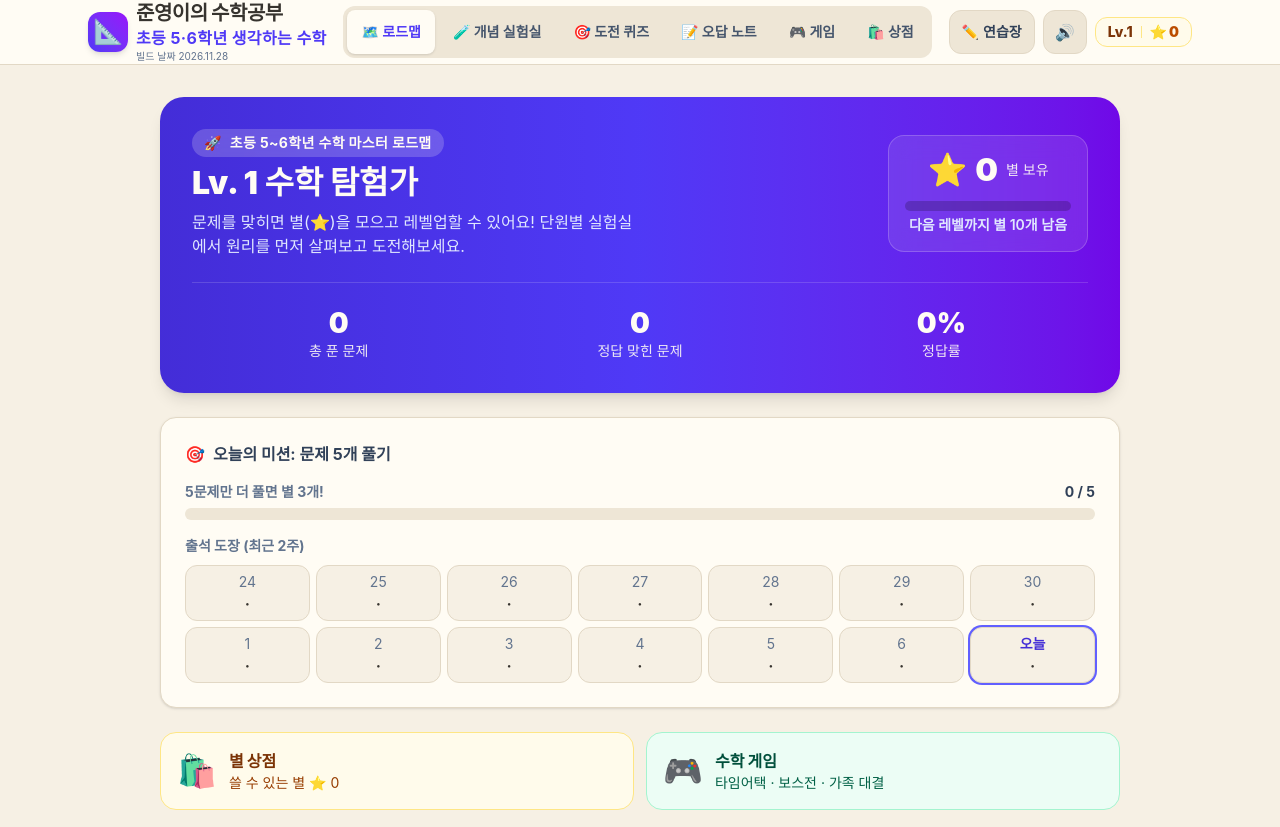
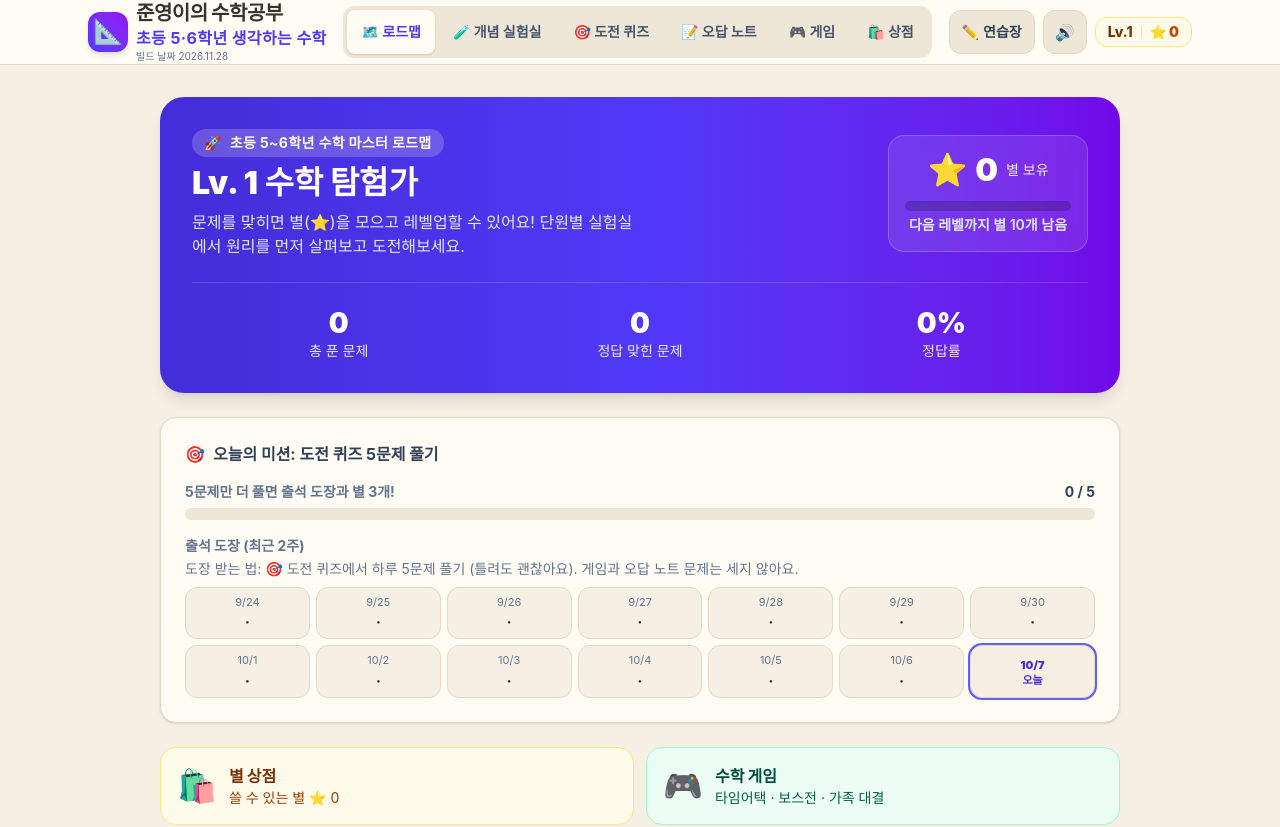
Before and after one commit to ysoftman/mykid-math, a React (Vite) app: page / in a window 1280 px wide. Shown: the top 827 px of the page. Built offline with nearby package versions, Linux system fonts and the light colour scheme; a web font is replaced by a local one.

Commit message:
show stamp rules and month/day in daily mission
Explain that only 5 quiz problems a day earn an attendance stamp,
and label stamp cells with month/day instead of day only.

```diff
--- a/src/components/DailyMission.tsx
+++ b/src/components/DailyMission.tsx
@@ -7,8 +7,6 @@ import {
   getAttendanceStreak,
   todayKey,
 } from '../utils/storage';
-
-// Local 'YYYY-MM-DD', same format as todayKey()
 
 export const DailyMission: React.FC<{ stats: UserStats }> = ({ stats }) => {
   const today = todayKey();
@@ -27,7 +25,7 @@ export const DailyMission: React.FC<{ stats: UserStats }> = ({ stats }) => {
     <div className="bg-white rounded-2xl p-5 sm:p-6 border border-slate-200 shadow-sm space-y-4">
       <div className="flex flex-wrap items-center justify-between gap-2">
         <h3 className="text-sm font-bold text-slate-700 flex items-center gap-2">
-          <span>🎯</span> 오늘의 미션: 문제 {DAILY_MISSION_GOAL}개 풀기
+          <span>🎯</span> 오늘의 미션: 도전 퀴즈 {DAILY_MISSION_GOAL}문제 풀기
         </h3>
         {streak > 0 && (
           <span className="text-xs font-bold text-orange-700 bg-orange-50 border border-orange-200 px-2.5 py-1 rounded-full">
@@ -40,11 +38,12 @@ export const DailyMission: React.FC<{ stats: UserStats }> = ({ stats }) => {
         <div className="flex items-center justify-between text-xs font-bold mb-1.5">
           {done ? (
             <span className="text-emerald-700">
-              🎉 미션 완료! 별 {DAILY_MISSION_BONUS}개를 받았어요
+              🎉 미션 완료! 출석 도장과 별 {DAILY_MISSION_BONUS}개를 받았어요
             </span>
           ) : (
             <span className="text-slate-500">
-              {DAILY_MISSION_GOAL - solvedToday}문제만 더 풀면 별 {DAILY_MISSION_BONUS}개!
+              {DAILY_MISSION_GOAL - solvedToday}문제만 더 풀면 출석 도장과 별 {DAILY_MISSION_BONUS}
+              개!
             </span>
           )}
           <span className="text-slate-700">
@@ -60,7 +59,11 @@ export const DailyMission: React.FC<{ stats: UserStats }> = ({ stats }) => {
       </div>
 
       <div>
-        <div className="text-xs font-bold text-slate-500 mb-2">출석 도장 (최근 2주)</div>
+        <div className="text-xs font-bold text-slate-500">출석 도장 (최근 2주)</div>
+        <p className="text-xs text-slate-500 mt-0.5 mb-2">
+          도장 받는 법: 🎯 도전 퀴즈에서 하루 {DAILY_MISSION_GOAL}문제 풀기 (틀려도 괜찮아요).
+          게임과 오답 노트 문제는 세지 않아요.
+        </p>
         <div className="grid grid-cols-7 gap-1.5">
           {days.map((d) => {
             const key = dateKey(d);
@@ -75,11 +78,15 @@ export const DailyMission: React.FC<{ stats: UserStats }> = ({ stats }) => {
                 } ${isToday ? 'ring-2 ring-indigo-500' : ''}`}
               >
                 <span
-                  className={`text-xs ${isToday ? 'font-black text-indigo-700' : 'text-slate-500'}`}
+                  className={`text-[11px] whitespace-nowrap ${isToday ? 'font-black text-indigo-700' : 'text-slate-500'}`}
                 >
-                  {isToday ? '오늘' : d.getDate()}
+                  {d.getMonth() + 1}/{d.getDate()}
                 </span>
-                <span className="text-lg leading-none mt-0.5">{stamped ? '✅' : '·'}</span>
+                <span
+                  className={`leading-none mt-0.5 ${stamped ? 'text-lg' : isToday ? 'text-[11px] font-black text-indigo-700' : 'text-lg'}`}
+                >
+                  {stamped ? '✅' : isToday ? '오늘' : '·'}
+                </span>
               </div>
             );
           })}
```
